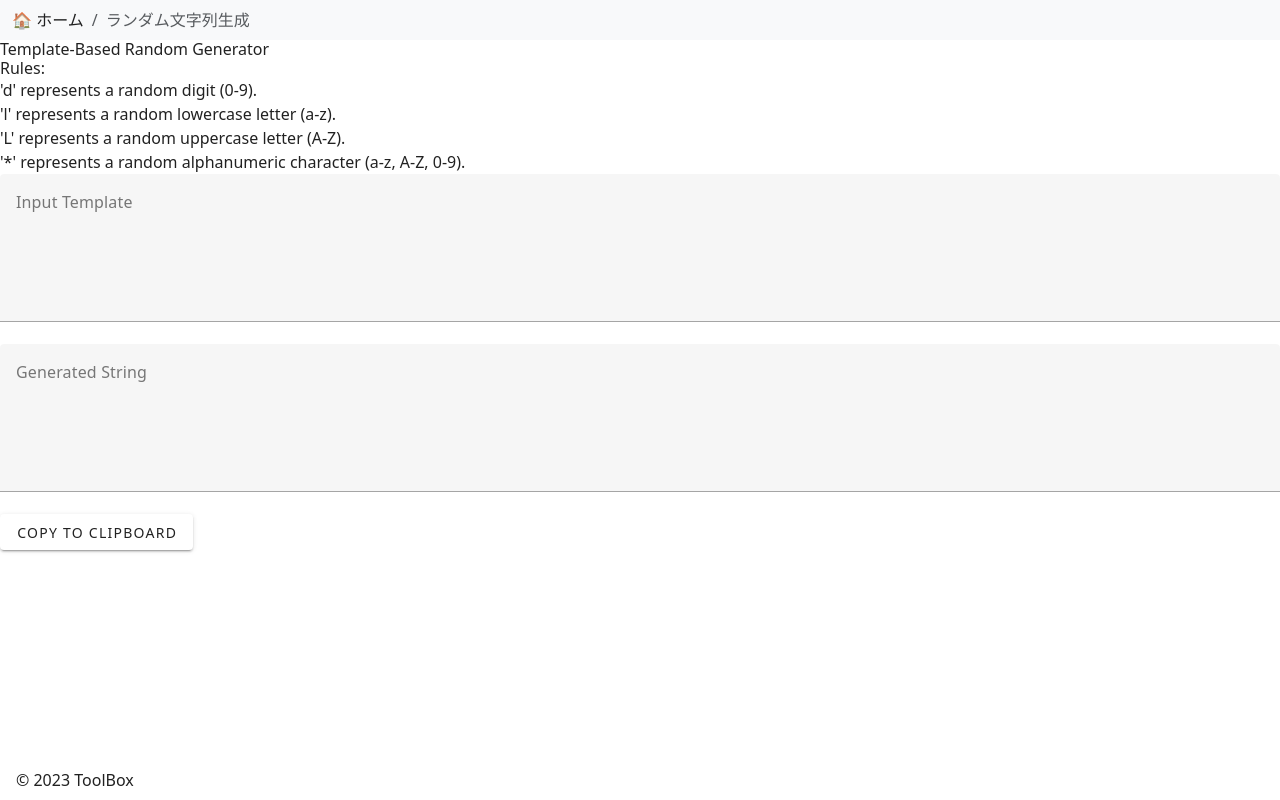
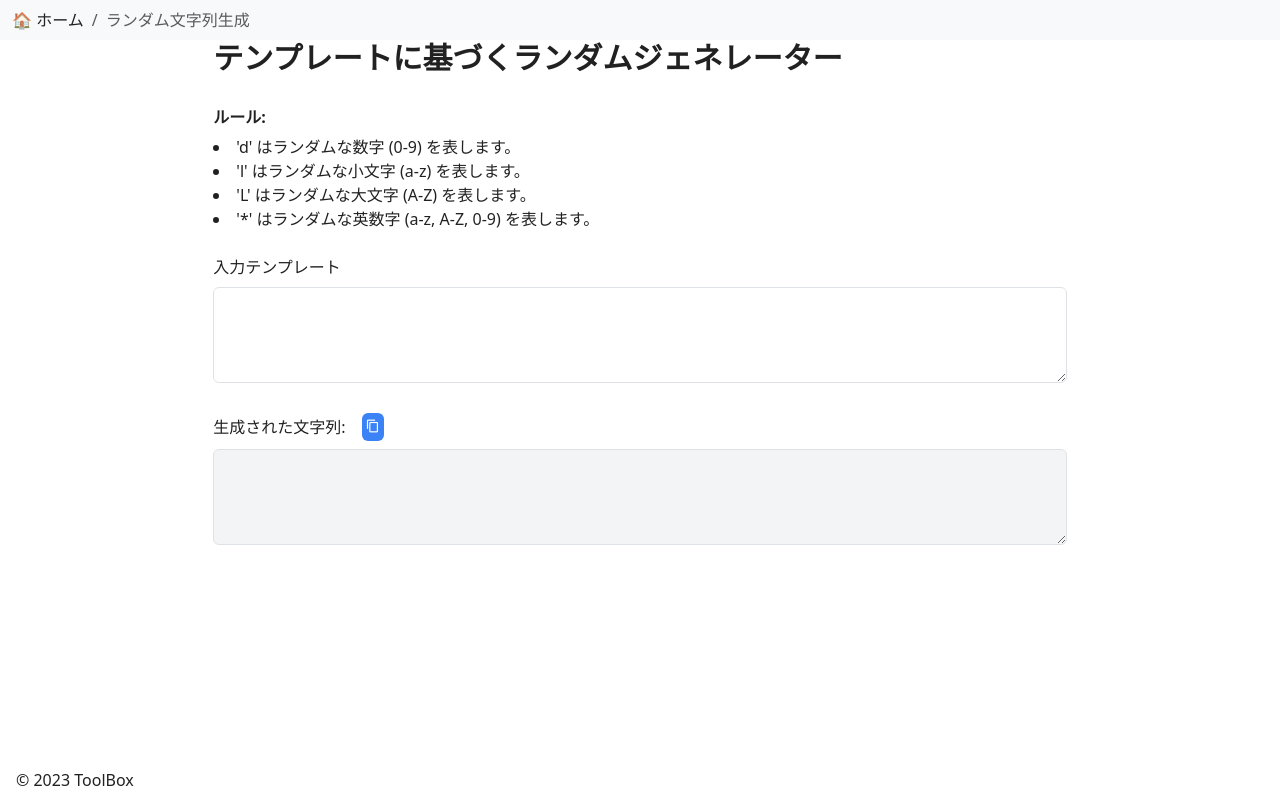
Before and after one commit to foresukecom/toolbox, a Vue app: page /template-base-random-generator in a window 1280 px wide. Built offline with nearby package versions, Linux system fonts and the light colour scheme.

Commit message:
feature: 乱数ジェネレーターからVuetifyを除外

```diff
--- a/src/views/TemplateBasedRandomGenerator.vue
+++ b/src/views/TemplateBasedRandomGenerator.vue
@@ -1,37 +1,40 @@
 <template>
-  <div>
-    <h1>Template-Based Random Generator</h1>
-    <div>
-      <h3>Rules:</h3>
-      <ul>
-        <li>'d' represents a random digit (0-9).</li>
-        <li>'l' represents a random lowercase letter (a-z).</li>
-        <li>'L' represents a random uppercase letter (A-Z).</li>
-        <li>'*' represents a random alphanumeric character (a-z, A-Z, 0-9).</li>
+  <div class="w-2/3 m-auto mt-10">
+    <h1 class="text-3xl font-bold mb-8">テンプレートに基づくランダムジェネレーター</h1>
+    <div class="mb-6">
+      <h3 class="font-bold mb-2">ルール:</h3>
+      <ul class="list-disc list-inside">
+        <li>'d' はランダムな数字 (0-9) を表します。</li>
+        <li>'l' はランダムな小文字 (a-z) を表します。</li>
+        <li>'L' はランダムな大文字 (A-Z) を表します。</li>
+        <li>'*' はランダムな英数字 (a-z, A-Z, 0-9) を表します。</li>
       </ul>
     </div>
-    <v-textarea label="Input Template" auto-grow v-model="inputTemplate" @input="generateRandomString"></v-textarea>
-    <v-textarea label="Generated String" auto-grow v-model="generatedString" readonly></v-textarea>
-    <v-btn @click="copyToClipboard">Copy to Clipboard</v-btn>
-    <v-snackbar v-model="showSnackbar" :timeout="1000" color="success">
-      コピーしました
-    </v-snackbar>
+    <label class="block mb-2">入力テンプレート</label>
+    <textarea class="mb-4 w-full h-24 p-2 border rounded" v-model="inputTemplate" @input="generateRandomString"></textarea>
+    <div class="flex items-center mb-2">
+      <label class="mr-2">生成された文字列:</label>
+      <CopyButton :textToCopy="generatedString" class="ml-2"/>
+    </div>
+    <textarea class="w-full h-24 p-2 border rounded bg-gray-100" v-model="generatedString" readonly></textarea>
   </div>
 </template>
 
 <script>
+import { ref } from "vue";
+import CopyButton from '@/components/CopyButton.vue';
+
 export default {
-  data() {
-    return {
-      inputTemplate: "",
-      generatedString: "",
-      showSnackbar: false,
-    };
+  components: {
+    CopyButton,
   },
-  methods: {
-    generateRandomString() {
+  setup() {
+    const inputTemplate = ref("");
+    const generatedString = ref("");
+
+    const generateRandomString = () => {
       const chars = 'abcdefghijklmnopqrstuvwxyzABCDEFGHIJKLMNOPQRSTUVWXYZ0123456789';
-      this.generatedString = this.inputTemplate.split('').map((char) => {
+      generatedString.value = inputTemplate.value.split('').map((char) => {
         switch (char) {
           case 'd':
             return Math.floor(Math.random() * 10);
@@ -45,11 +48,12 @@ export default {
             return char;
         }
       }).join('');
-    },
-    async copyToClipboard() {
-      await navigator.clipboard.writeText(this.generatedString);
-      this.showSnackbar = true;
-    },
+    };
+
+    return { inputTemplate, generatedString, generateRandomString };
   },
 };
 </script>
+
+<style scoped>
+</style>
```
